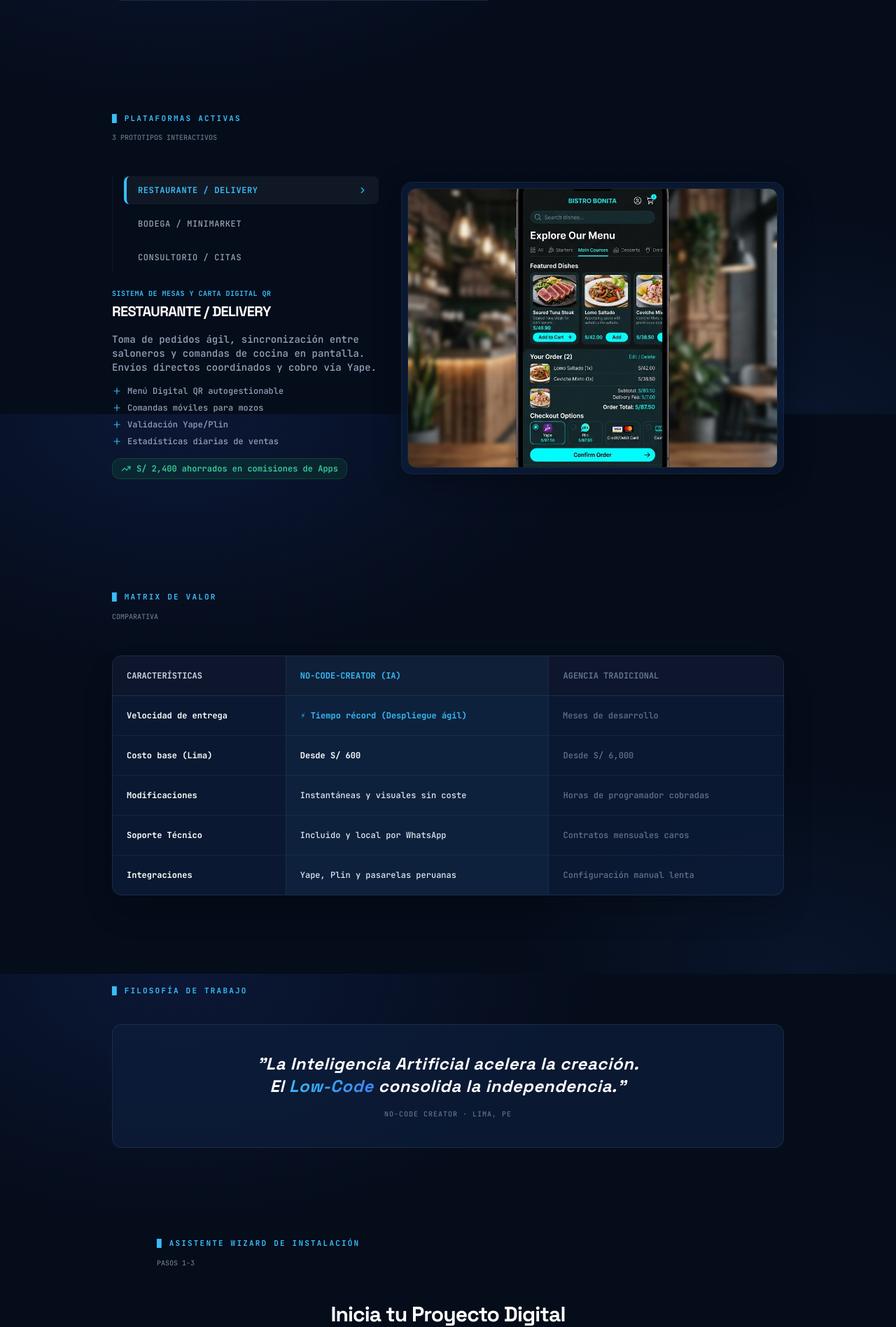
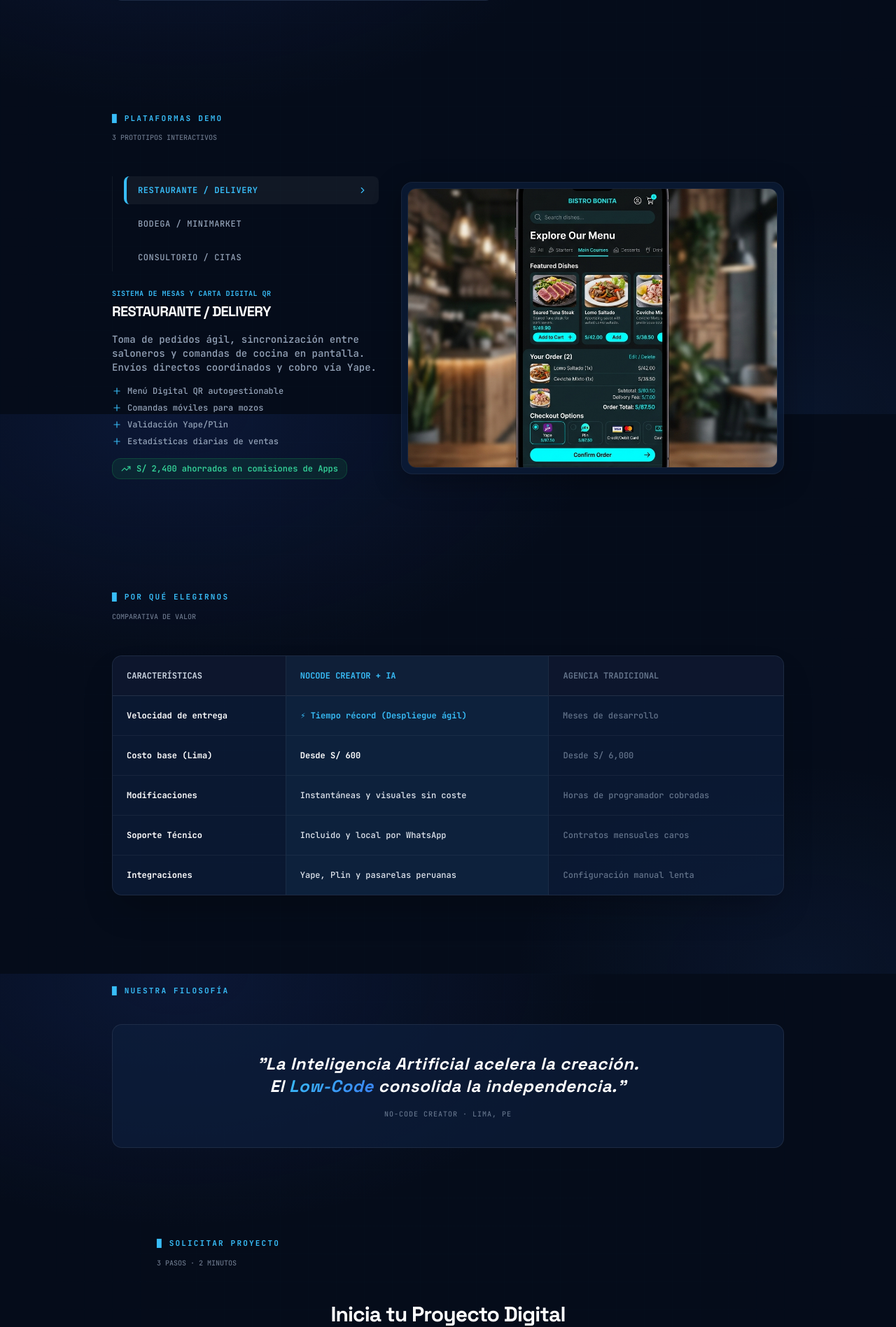
Before and after one commit to onunez2025/Pagina_NoCode_Creator, a FastAPI app: page / in a window 1280 px wide. Shown: the part 4208-6105 px from the top of the page at 70% size. Run offline with FastAPI, Linux system fonts and the light colour scheme; some libraries are stand-ins or nearby versions.

Commit message:
design: update eyebrows and visual consistency across existing sections
Co-Authored-By: Claude Sonnet 4.6 <noreply@anthropic.com>

```diff
--- a/templates/index.html
+++ b/templates/index.html
@@ -341,8 +341,8 @@
     <!-- ==================== ── █ CAPABILITIES ── ==================== -->
     <section id="servicios" class="max-w-5xl mx-auto px-4 sm:px-6 lg:px-8 py-20 relative">
         <div class="section-head mb-12">
-            <span class="eyebrow eyebrow--block">CAPABILIDADES</span>
-            <span class="mono muted t-xs">4 MÓDULOS CLAVE</span>
+            <span class="eyebrow eyebrow--block">CAPACIDADES TÉCNICAS</span>
+            <span class="mono muted t-xs">4 ESPECIALIDADES CORE</span>
         </div>
 
         <div class="grid grid-cols-1 md:grid-cols-2 gap-6">
@@ -414,11 +414,11 @@
 
     <!-- ==================== ── █ COTIZADOR AI (CALCULADORA DE RECURSOS) ── ==================== -->
     <section id="cotizador" class="max-w-5xl mx-auto px-4 sm:px-6 lg:px-8 py-20 relative">
-        <div class="absolute inset-0 bg-brand-cyan/5 rounded-3xl blur-3xl -z-10"></div>
+        <div class="absolute inset-0 bg-brand-deep/30 rounded-3xl blur-3xl -z-10"></div>
 
         <div class="section-head mb-8">
             <span class="eyebrow eyebrow--block">COTIZADOR AI</span>
-            <span class="mono muted t-xs">AJUSTES DE SOFTWARE</span>
+            <span class="mono muted t-xs">PRESUPUESTO EN TIEMPO REAL</span>
         </div>
 
         <div class="text-center md:text-left space-y-3 max-w-2xl mb-12">
@@ -740,7 +740,7 @@
     <!-- ==================== ── █ PROTOTIPOS / SHOWCASE ── ==================== -->
     <section id="prototipos" class="max-w-5xl mx-auto px-4 sm:px-6 lg:px-8 py-20 relative">
         <div class="section-head mb-12">
-            <span class="eyebrow eyebrow--block">PLATAFORMAS ACTIVAS</span>
+            <span class="eyebrow eyebrow--block">PLATAFORMAS DEMO</span>
             <span class="mono muted t-xs">3 PROTOTIPOS INTERACTIVOS</span>
         </div>
 
@@ -844,8 +844,8 @@
     <!-- ==================== ── █ BENEFICIOS (MATRIX COMPARATIVA) ── ==================== -->
     <section id="beneficios" class="max-w-5xl mx-auto px-4 sm:px-6 lg:px-8 py-20 relative">
         <div class="section-head mb-12">
-            <span class="eyebrow eyebrow--block">MATRIX DE VALOR</span>
-            <span class="mono muted t-xs">COMPARATIVA</span>
+            <span class="eyebrow eyebrow--block">POR QUÉ ELEGIRNOS</span>
+            <span class="mono muted t-xs">COMPARATIVA DE VALOR</span>
         </div>
 
         <div class="os-card p-0 overflow-hidden shadow-2xl relative">
@@ -854,7 +854,7 @@
                     <thead>
                         <tr class="bg-slate-900/60 border-b border-white/10 uppercase text-slate-300">
                             <th class="p-5">Características</th>
-                            <th class="p-5 text-brand-cyan bg-brand-cyan/5 border-x border-white/5">No-Code-Creator (IA)</th>
+                            <th class="p-5 text-brand-cyan bg-brand-cyan/5 border-x border-white/5">NoCode Creator + IA</th>
                             <th class="p-5 text-slate-500">Agencia Tradicional</th>
                         </tr>
                     </thead>
@@ -895,7 +895,7 @@
     <!-- ==================== ── █ ETHOS QUOTE ── ==================== -->
     <section class="max-w-5xl mx-auto px-4 sm:px-6 lg:px-8 py-12 relative" id="ethos">
         <div class="section-head mb-8">
-            <span class="eyebrow eyebrow--block">FILOSOFÍA DE TRABAJO</span>
+            <span class="eyebrow eyebrow--block">NUESTRA FILOSOFÍA</span>
         </div>
         <div class="os-card text-center py-10 relative">
             <div class="absolute inset-0 tech-grid-overlay opacity-5 pointer-events-none"></div>
@@ -910,13 +910,13 @@
     <!-- ==================== ── █ WIZARD LEAD FORM ── ==================== -->
     <section id="leads-wizard" class="max-w-4xl mx-auto px-4 sm:px-6 lg:px-8 py-20 relative">
         <div class="section-head mb-12">
-            <span class="eyebrow eyebrow--block">ASISTENTE WIZARD DE INSTALACIÓN</span>
-            <span class="mono muted t-xs">PASOS 1-3</span>
+            <span class="eyebrow eyebrow--block">SOLICITAR PROYECTO</span>
+            <span class="mono muted t-xs">3 PASOS · 2 MINUTOS</span>
         </div>
 
         <div class="text-center space-y-3 max-w-xl mx-auto mb-12">
             <h2 class="text-2xl sm:text-3xl font-extrabold text-white">Inicia tu Proyecto Digital</h2>
-            <p class="text-slate-400 text-sm font-mono">Rellena el asistente de aprovisionamiento del sistema para recibir una propuesta formal y agendar soporte técnico.</p>
+            <p class="text-slate-400 text-sm font-mono">Cuéntanos qué necesitas. Un asesor en Lima te contacta por WhatsApp en menos de 24 horas.</p>
         </div>
 
         <!-- Wizard UI container -->
@@ -1152,8 +1152,8 @@
     <!-- ==================== ── █ PREGUNTAS FRECUENTES (FAQ ACCORDION) ── ==================== -->
     <section id="faq" class="max-w-4xl mx-auto px-4 sm:px-6 lg:px-8 py-20 relative">
         <div class="section-head mb-12">
-            <span class="eyebrow eyebrow--block">DUDAS Y FAQS</span>
-            <span class="mono muted t-xs">4 PREGUNTAS CLAVE</span>
+            <span class="eyebrow eyebrow--block">PREGUNTAS FRECUENTES</span>
+            <span class="mono muted t-xs">LO MÁS CONSULTADO</span>
         </div>
 
         <div
```
